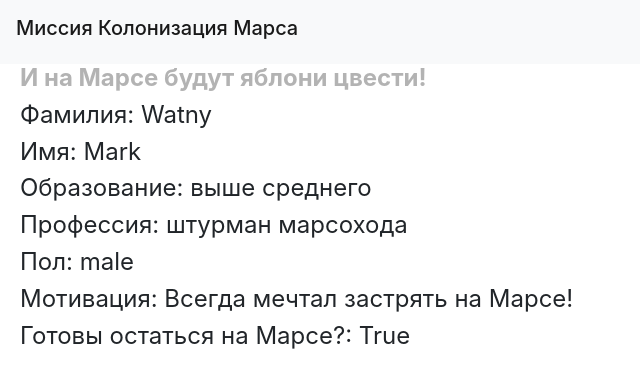
After one commit to rockwe11/flask-wtf-kashu, a Flask app: page /answer in a window 1280 px wide. The commit adds this page. Shown: the top 388 px of the page, without its empty margins (0-640 px from the left). Run offline with Flask 2, Linux system fonts and the light colour scheme; some libraries are stand-ins or nearby versions.

Commit message:
Автоматический ответ

```diff
--- a/main.py
+++ b/main.py
@@ -22,5 +22,21 @@ def list_prof(list):
     return render_template("list_prof.html", type=list, list=profs)
 
 
+@app.route("/answer")
+@app.route("/auto_answer")
+def auto_answer():
+    info = {
+        "title": "Анкета",
+        "surname": "Watny",
+        "name": "Mark",
+        "education": "выше среднего",
+        "profession": "штурман марсохода",
+        "sex": "male",
+        "motivation": "Всегда мечтал застрять на Марсе!",
+        "ready": True
+    }
+    return render_template("auto_answer.html", title=info["title"], info=info)
+
+
 if __name__ == '__main__':
     app.run(port=8091, host='127.0.0.1')
--- /dev/null
+++ b/static/css/style.css
@@ -0,0 +1,9 @@
+h4.header {
+    color: #b3b3b3;
+    font-weight: bold;
+}
+
+h4 {
+    padding-left: 20px;
+    font-weight: normal;
+}
--- /dev/null
+++ b/templates/auto_answer.html
@@ -0,0 +1,11 @@
+{% extends "base.html" %}
+
+{% block content %}
+<h4>Фамилия: {{ info["surname"] }}</h4>
+<h4>Имя: {{ info["name"] }}</h4><h4></h4>
+<h4>Образование: {{ info["education"] }}</h4>
+<h4>Профессия: {{ info["profession"] }}</h4>
+<h4>Пол: {{ info["sex"] }}</h4>
+<h4>Мотивация: {{ info["motivation"] }}</h4>
+<h4>Готовы остаться на Марсе?: {{ info["ready"] }}</h4>
+{% endblock %}
--- a/templates/base.html
+++ b/templates/base.html
@@ -3,11 +3,17 @@
 <head>
     <meta charset="UTF-8">
     <link rel="stylesheet" href="https://stackpath.bootstrapcdn.com/bootstrap/4.4.1/css/bootstrap.min.css" integrity="sha384-Vkoo8x4CGsO3+Hhxv8T/Q5PaXtkKtu6ug5TOeNV6gBiFeWPGFN9MuhOf23Q9Ifjh" crossorigin="anonymous">
+    <link rel="stylesheet" href="{{ url_for('static', filename='css/style.css') }}">
     <title>{{ title }}</title>
 </head>
 <body>
-    <h1>Миссия Колонизация Марса</h1>
-    <h4>И на Марсе будут яблони цвести!</h4>
+    <header>
+        <nav class="navbar navbar-light bg-light">
+            <h1 class="navbar-brand" href="#">Миссия Колонизация Марса</h1>
+        </nav>
+    </header>
+<!--    <h1>Миссия Колонизация Марса</h1>-->
+    <h4 class="header">И на Марсе будут яблони цвести!</h4>
     {% block content %}{% endblock %}
 </body>
 </html>
```
Also changed, not shown: templates/list_prof.html (+0 -11 lines).
